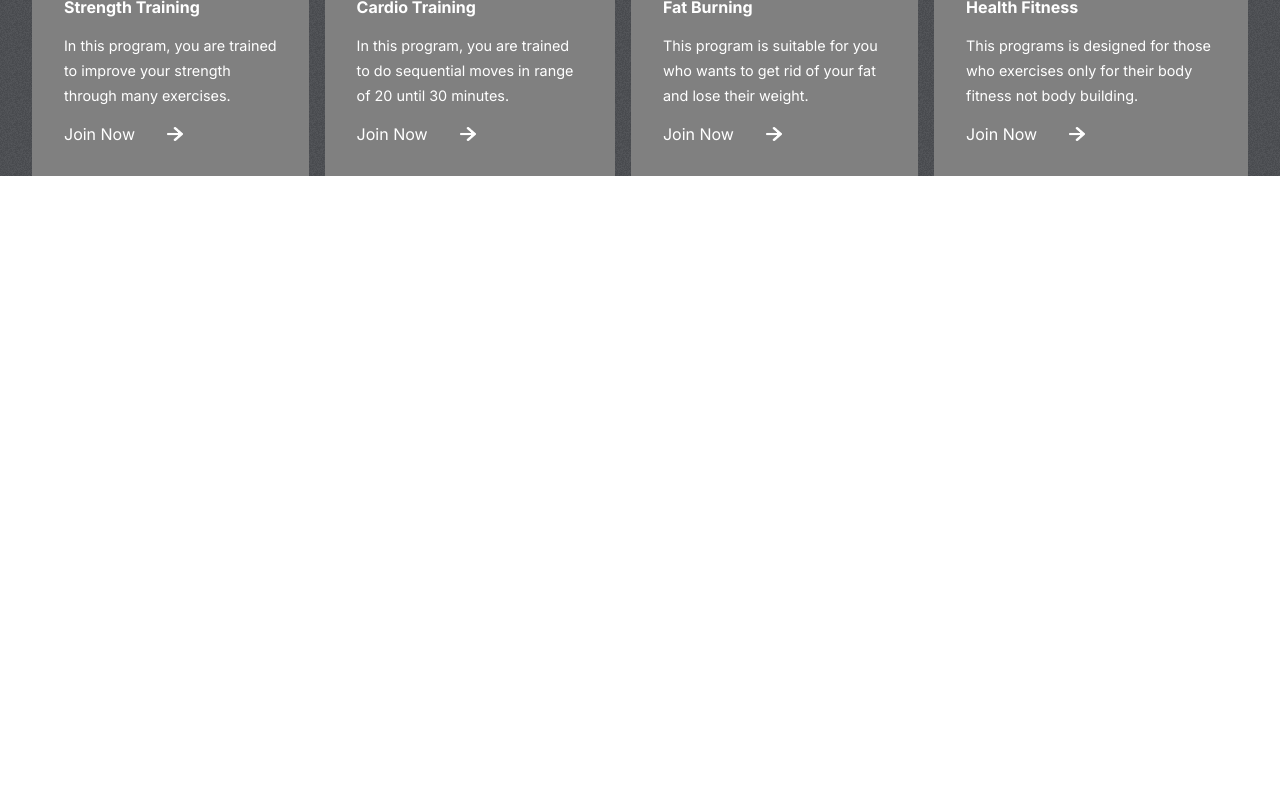
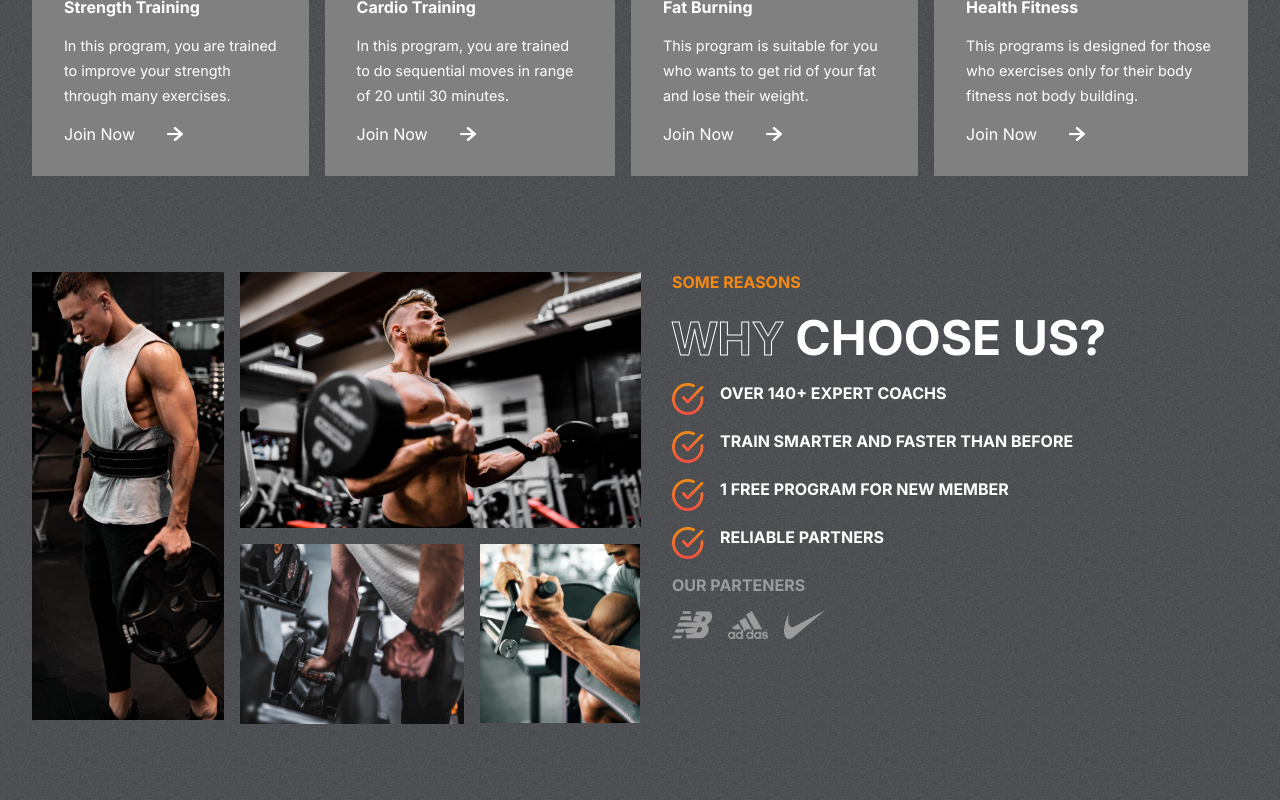
Before and after one commit to remus00/Gym-Website, a React (Create React App) app: page / in a window 1280 px wide. Shown: the part 987-1787 px from the top of the page. Before the commit the page ends 1163 px from the top, so only its background shows below. Built offline with nearby package versions, Linux system fonts and the light colour scheme.

Commit message:
Parteners section

```diff
--- a/src/App.js
+++ b/src/App.js
@@ -1,11 +1,14 @@
 import "./App.css";
 import Hero from "./components/Hero/Hero";
 import Programs from "./components/Programs/Programs";
+import Reason from "./components/Reasons/Reason";
+
 function App() {
     return (
         <div className="App">
             <Hero />
             <Programs />
+            <Reason />
         </div>
     );
 }
--- /dev/null
+++ b/src/components/Reasons/Reason.css
@@ -0,0 +1,92 @@
+.reasons {
+    padding: 0 2rem;
+    display: flex;
+    gap: 2rem;
+}
+
+.left-r {
+    flex: 1;
+    display: grid;
+    grid-template-columns: repeat(3, 1fr);
+    grid-auto-rows: 1fr;
+    gap: 1rem;
+}
+
+.left-r > img {
+    object-fit: cover;
+}
+
+.left-r > :nth-child(1) {
+    width: 12rem;
+    height: 28rem;
+    grid-row: 1/3;
+}
+
+.left-r > :nth-child(2) {
+    width: auto;
+    height: 16rem;
+    grid-column: 2/4;
+}
+
+.left-r > :nth-child(3) {
+    width: 14rem;
+    grid-column: 2/3;
+    grid-row: 2;
+}
+
+.left-r > :nth-child(4) {
+    width: 10rem;
+    grid-row: 2;
+    grid-column: 3/4;
+    height: 11.2rem;
+}
+
+.right-r {
+    flex: 1;
+    text-transform: uppercase;
+    display: flex;
+    flex-direction: column;
+    gap: 1rem;
+}
+
+.right-r > :nth-child(1) {
+    font-weight: bold;
+    color: var(--orange);
+}
+
+.right-r > div {
+    color: white;
+    font-size: 3rem;
+    font-weight: bold;
+}
+
+.details-r {
+    display: flex;
+    flex-direction: column;
+    gap: 1rem;
+}
+
+.details-r > div {
+    display: flex;
+    font-size: 1rem;
+    gap: 1rem;
+}
+
+.details-r > div > img {
+    width: 2rem;
+    height: 2rem;
+}
+
+.parteners-span {
+    color: var(--gray);
+    font-weight: bold;
+}
+
+.parteners {
+    display: flex;
+    gap: 1rem;
+}
+
+.parteners > img {
+    width: 2.5rem;
+}
--- /dev/null
+++ b/src/components/Reasons/Reason.jsx
@@ -0,0 +1,57 @@
+import React from "react";
+import "./Reason.css";
+import Img1 from "../../assets/image1.png";
+import Img2 from "../../assets/image2.png";
+import Img3 from "../../assets/image3.png";
+import Img4 from "../../assets/image4.png";
+import Nb from "../../assets/nb.png";
+import Adidas from "../../assets/adidas.png";
+import Nike from "../../assets/nike.png";
+import Tick from "../../assets/tick.png";
+
+const Reason = () => {
+    return (
+        <div className="reasons" id="reasons">
+            <div className="left-r">
+                <img src={Img1} alt="" />
+                <img src={Img2} alt="" />
+                <img src={Img3} alt="" />
+                <img src={Img4} alt="" />
+            </div>
+            <div className="right-r">
+                <span>some reasons</span>
+                <div>
+                    <span className="stroke-text">why</span>
+                    <span> choose us?</span>
+                </div>
+
+                <div className="details-r">
+                    <div>
+                        <img src={Tick} alt="" />
+                        <span>OVER 140+ EXPERT COACHS</span>
+                    </div>
+                    <div>
+                        <img src={Tick} alt="" />
+                        <span>TRAIN SMARTER AND FASTER THAN BEFORE</span>
+                    </div>
+                    <div>
+                        <img src={Tick} alt="" />
+                        <span>1 FREE PROGRAM FOR NEW MEMBER</span>
+                    </div>
+                    <div>
+                        <img src={Tick} alt="" />
+                        <span>RELIABLE PARTNERS</span>
+                    </div>
+                </div>
+                <span className="parteners-span">Our Parteners</span>
+                <div className="parteners">
+                    <img src={Nb} alt="nb" />
+                    <img src={Adidas} alt="adidas" />
+                    <img src={Nike} alt="nike" />
+                </div>
+            </div>
+        </div>
+    );
+};
+
+export default Reason;
```
